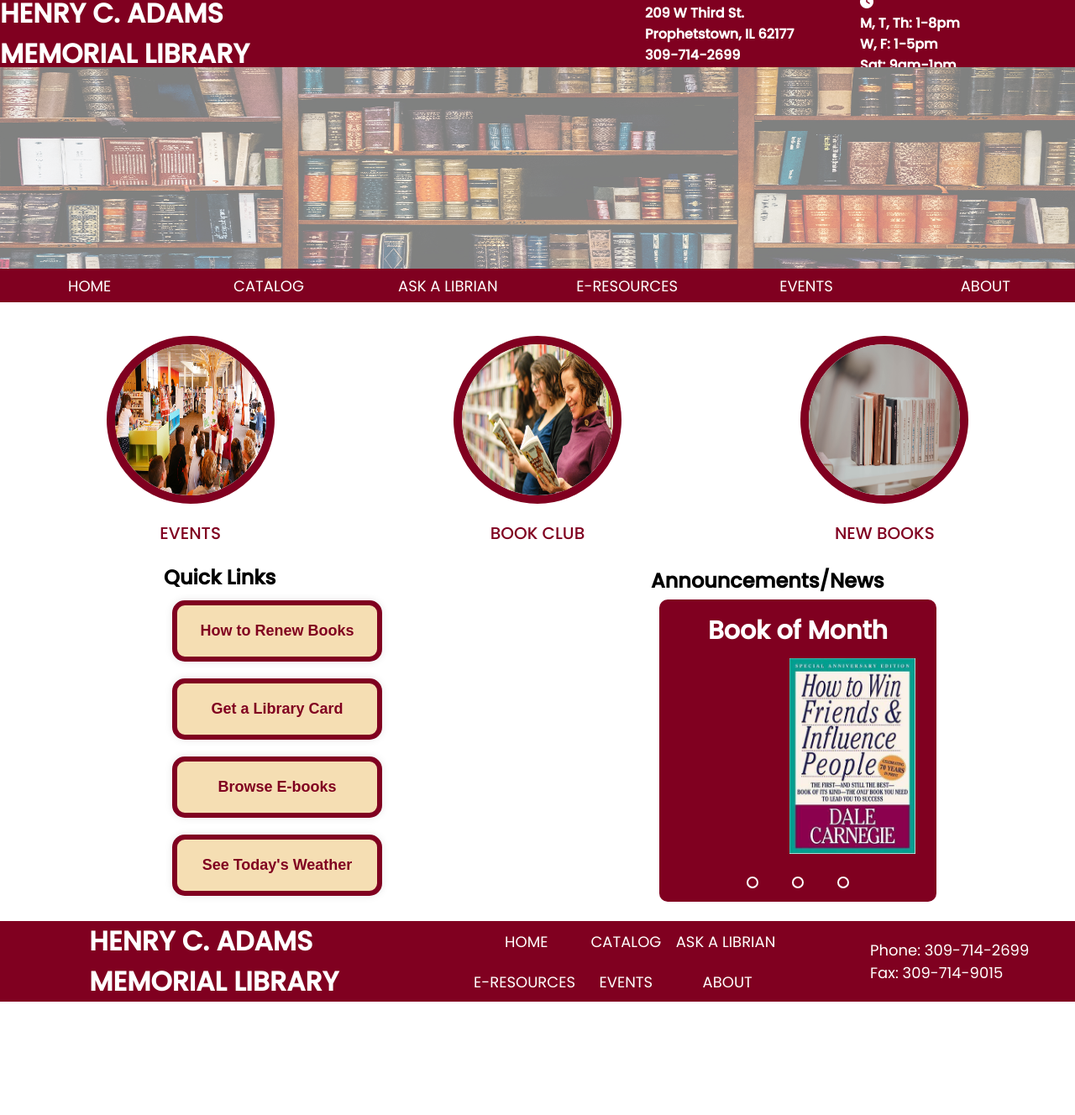
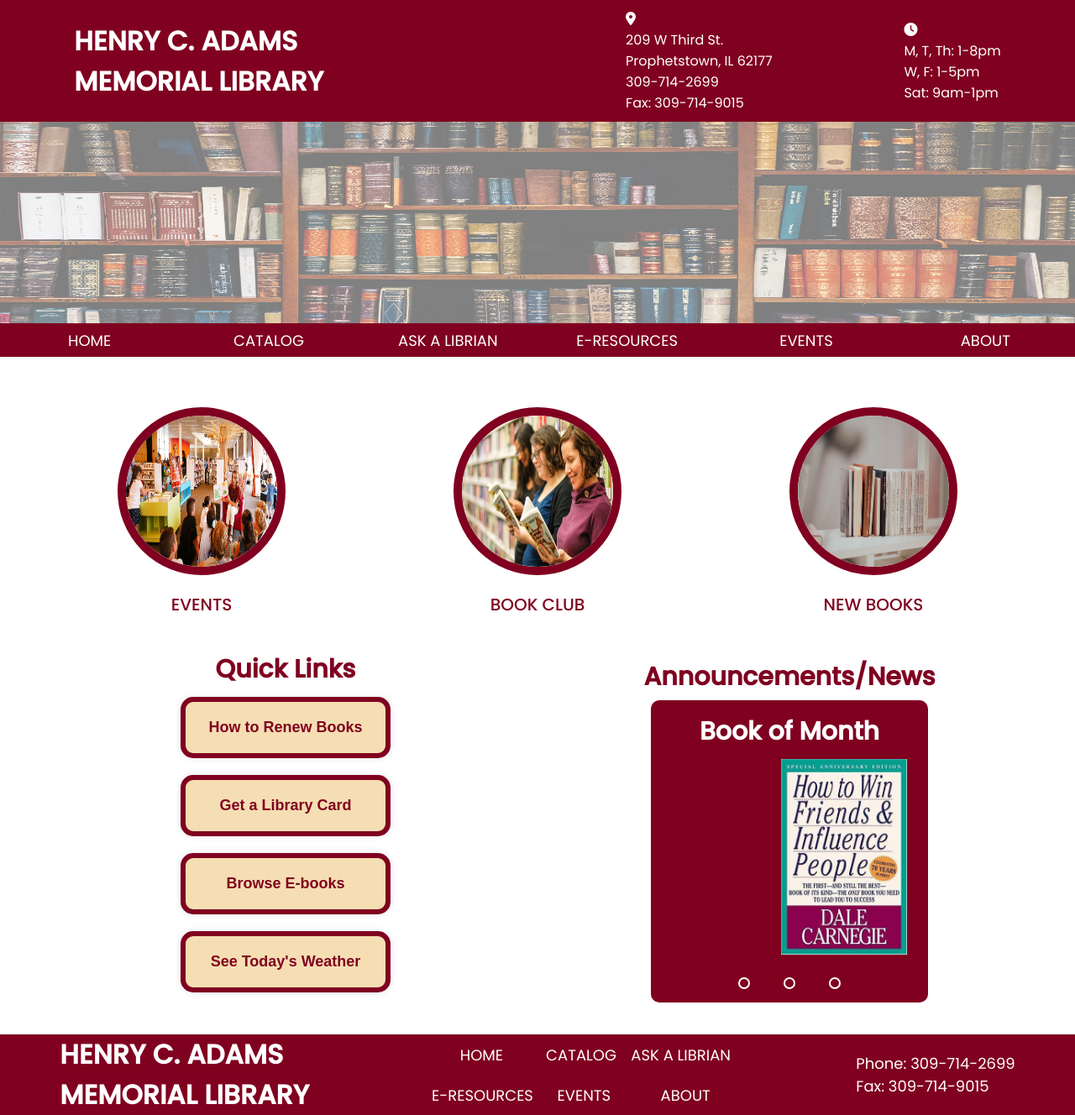
Before and after one commit to StephanieNhiLe/EDGE-Entrepreneurial-Center, a PHP site: page / in a window 1280 px wide. Shown: the whole page at 84% size. Before the commit the page ends 1193 px from the top, so only its background shows below. Run offline with PHP 8.4, Linux system fonts and the light colour scheme; some libraries are stand-ins or nearby versions.

Commit message:
finalize the web

```diff
--- a/index.html
+++ b/index.html
@@ -20,20 +20,20 @@
             </div>
             <div class="location-container">
                 <i class="fa-sharp fa-solid fa-location-dot"></i>
-                <h4 class="location">
+                <p class="location">
                     209 W Third St. <br>
                     Prophetstown, IL 62177 <br>
                     309-714-2699 <br>
                     Fax: 309-714-9015
-                </h4>
+                </p>
             </div>
             <div class="time-container">
                 <i class="fa-solid fa-clock"></i>
-                <h4 class="time">
+                <p class="time">
                     M, T, Th: 1-8pm <br>
                     W, F: 1-5pm <br>
                     Sat: 9am-1pm
-                </h4>
+                </p>
             </div>
 
         </header>
--- a/style.css
+++ b/style.css
@@ -9,19 +9,21 @@
 }
 
 header {
-    display: flex;
+    display: grid;
+    grid-template-columns: 500px auto auto;
     background: #800020;
-    height: 10vh;
+    padding: 10px;
     margin: auto;
+    justify-content: space-around;
     align-items: center;
 }
 
 footer {
     display: grid;
-    grid-template-columns: 400px auto auto;
+    grid-template-columns: 300px auto auto;
     background: #800020;
     justify-content: space-around;
-    justify-items: center;
+    justify-items: flex-start;
     align-items: center;
 }
 
@@ -60,7 +62,7 @@
     display: grid;
     grid-template-rows: repeat(2, 1fr);
     justify-content: space-around;
-    justify-items: center;
+    justify-items: flex-start;
     list-style: none;
     align-items: center;
 }
@@ -88,9 +90,17 @@
     color: white;
     font-size: 18px;
     text-decoration: none;
+    -webkit-transition-duration: 0.3s;
+    transition-duration: 0.3s;
+    -webkit-transition-property: font-weight, transform;
+    transition-property: font-weight, transform;
 }
 
-
+.nav-link:hover, .nav-link:focus, .nav-link:active {
+    font-weight: bold;
+    -webkit-transform: scale(1.1);
+    transform: scale(1.1);
+}
 
 .img-intro img {
     display: flex;
@@ -108,15 +118,9 @@
     justify-content: space-around;
     justify-items: center;
     align-items: center;
-    margin: 20px;
+    margin: 40px;
 }
 
-.act-link{
-    color:#800020;
-    font-size: 20px;
-    font-weight: 500;
-    text-decoration: none;
-}
 
 .circle {
     border-radius:50%;
@@ -139,12 +143,29 @@
     justify-content: space-around;
     justify-items: center;
     align-items: center;
-    margin: 20px;
+    margin: 40px;
 }
 
 .quick-link {
     display: flex;
     flex-direction: column;
+}
+
+.act-link{
+    color:#800020;
+    font-size: 20px;
+    font-weight: 500;
+    text-decoration: none;
+    -webkit-transition-duration: 0.3s;
+    transition-duration: 0.3s;
+    -webkit-transition-property: font-weight, transform;
+    transition-property: font-weight, transform;
+}
+
+.act-link:hover, .act-link:focus, .act-link:active {
+    font-weight: bold;
+    -webkit-transform: scale(1.1);
+    transform: scale(1.1);
 }
 
 .btn {
@@ -169,6 +190,15 @@
     box-shadow: 0 0 20px rgba(0, 0, 0, 0.5);
     -webkit-transform: scale(1.1);
     transform: scale(1.1);
+}
+
+
+.title {
+    color: #800020;
+    font-size: 30px;
+    position: relative;
+    display: flex;
+    justify-content: center;
 }
 
 .sub-title {
```
